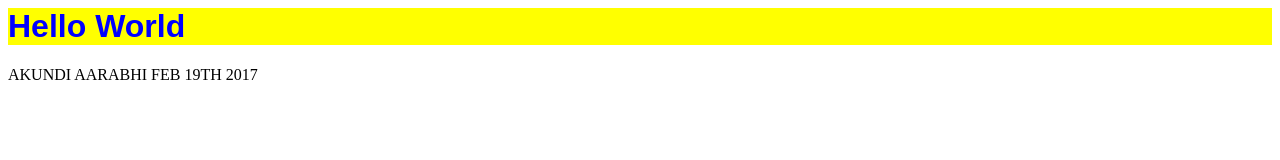
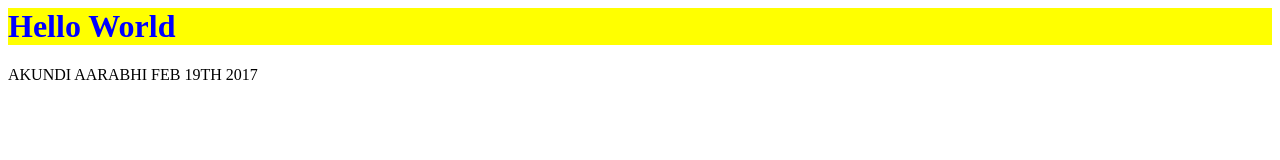
Before and after one commit to AkundiAarabhi/Hello-World, a plain HTML site: page index.html in a window 1280 px wide. Drawn offline with Linux system fonts and the light colour scheme.

Commit message:
Update index.html

```diff
--- a/index.html
+++ b/index.html
@@ -7,6 +7,6 @@
   {
     color: Blue;
     background-color:Yellow;
-    font-family: Sans-serif;
+
   }
 </style>
```
